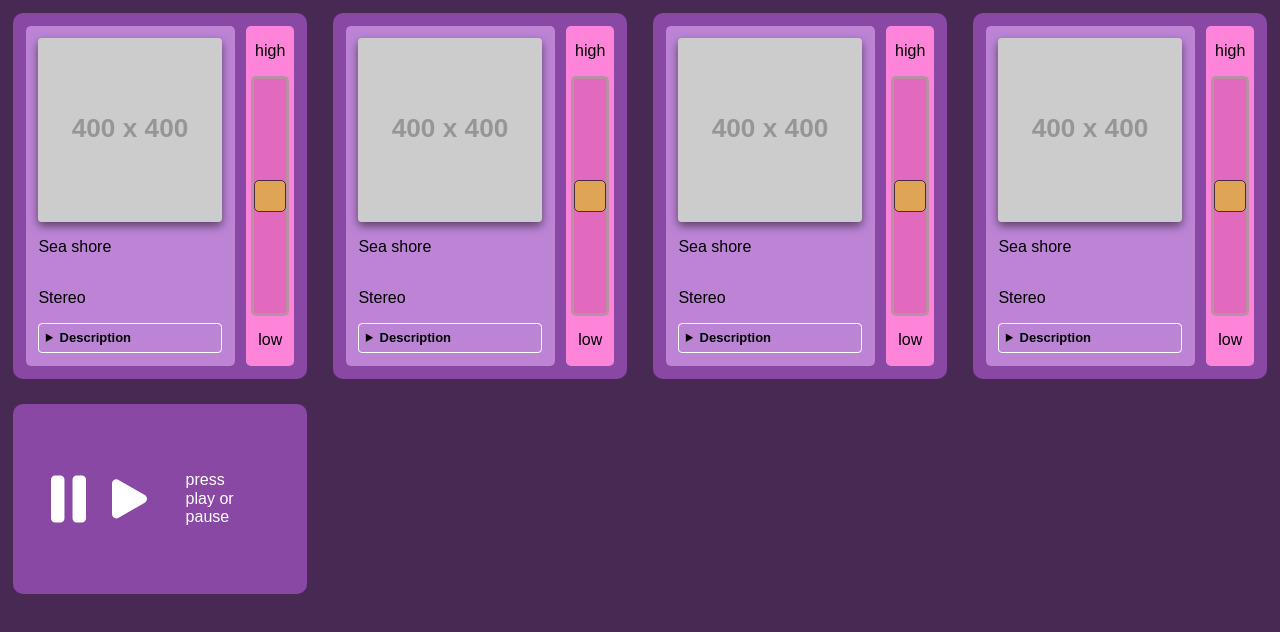
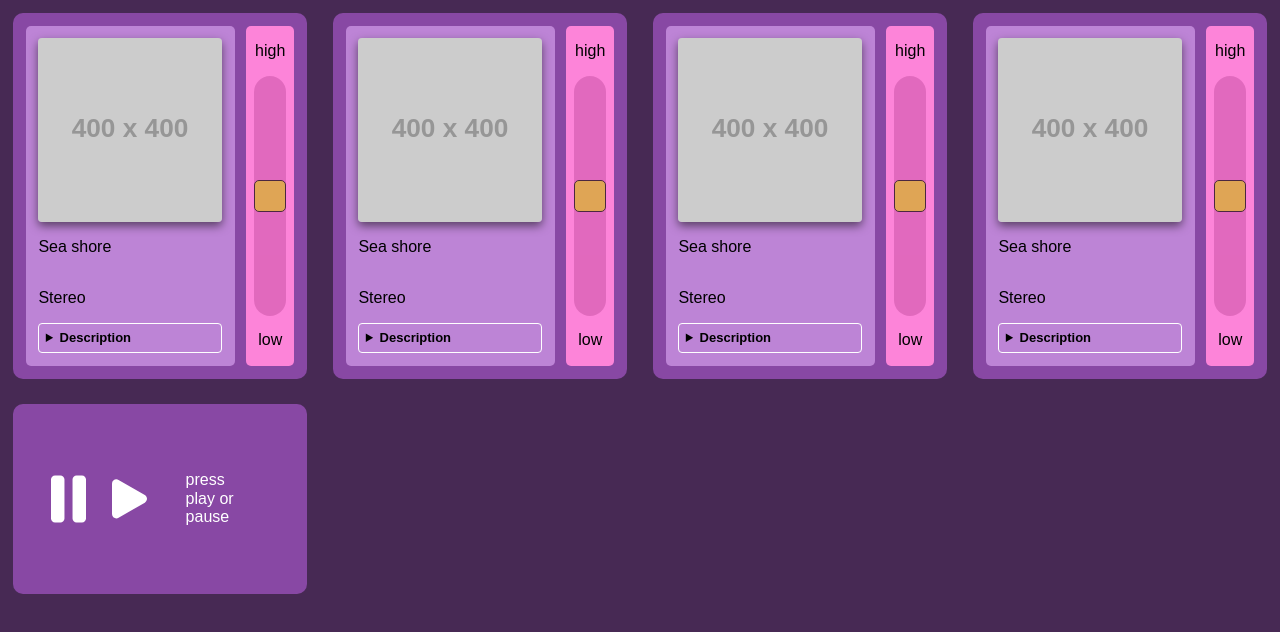
Before and after one commit to saspirelax/unintentional-dev, a plain HTML site: page index.html in a window 1280 px wide. Drawn offline with nearby package versions, Linux system fonts and the light colour scheme; placeholder pictures from the web are drawn by us.

Commit message:
Rem changes

```diff
--- a/styles/audioUnit-content.css
+++ b/styles/audioUnit-content.css
@@ -77,7 +77,7 @@ Includes image and description */
     /* Remove default styling */
     appearance: none;
     -webkit-appearance: none;
-    border: solid;
+    border: none;
     background-color: #D65FB3;
     writing-mode: bt-lr; /*Set the writing mode to vertical*/
     opacity: 0.7;
@@ -86,7 +86,7 @@ Includes image and description */
     transform: rotate(90deg);
     width: 15rem;
 
-    border-radius: 5px;
+    border-radius: 1rem;
 
     /* aspect-ratio: 3/1; */
 
```
